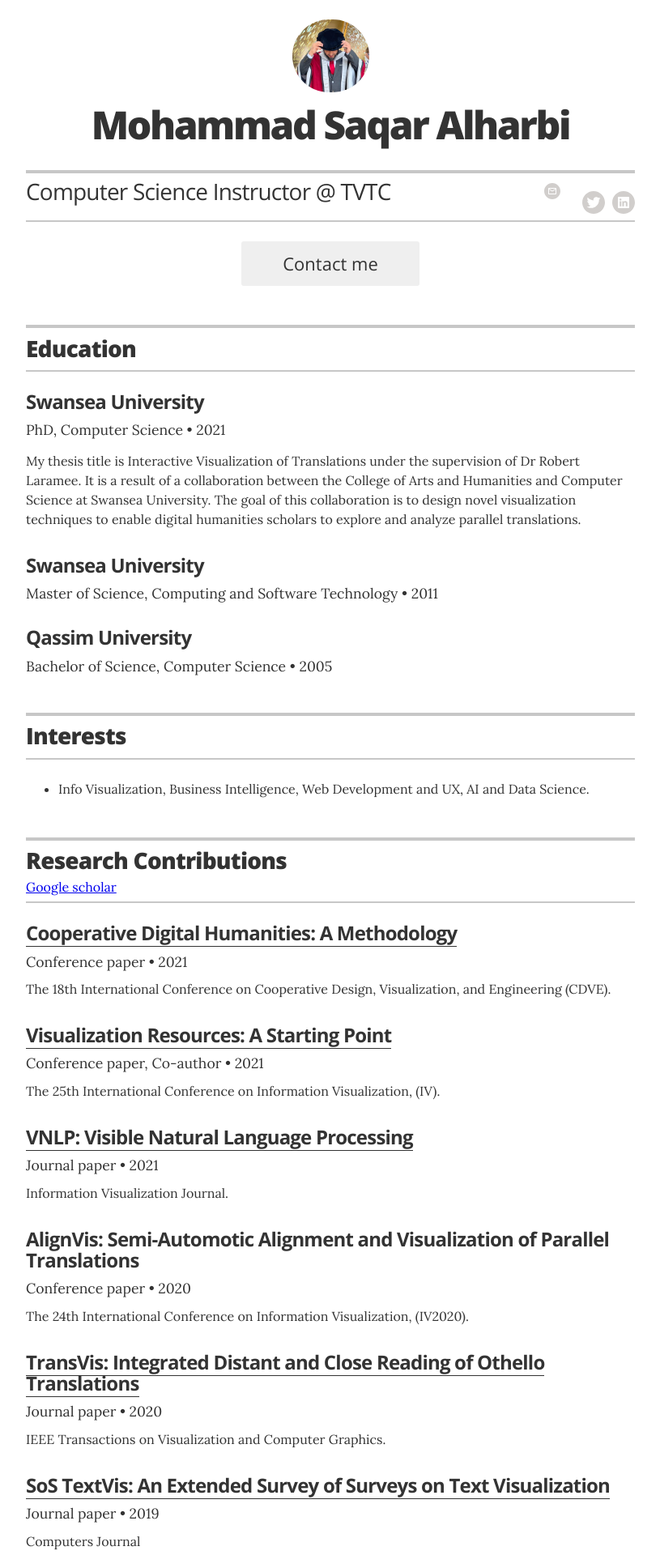
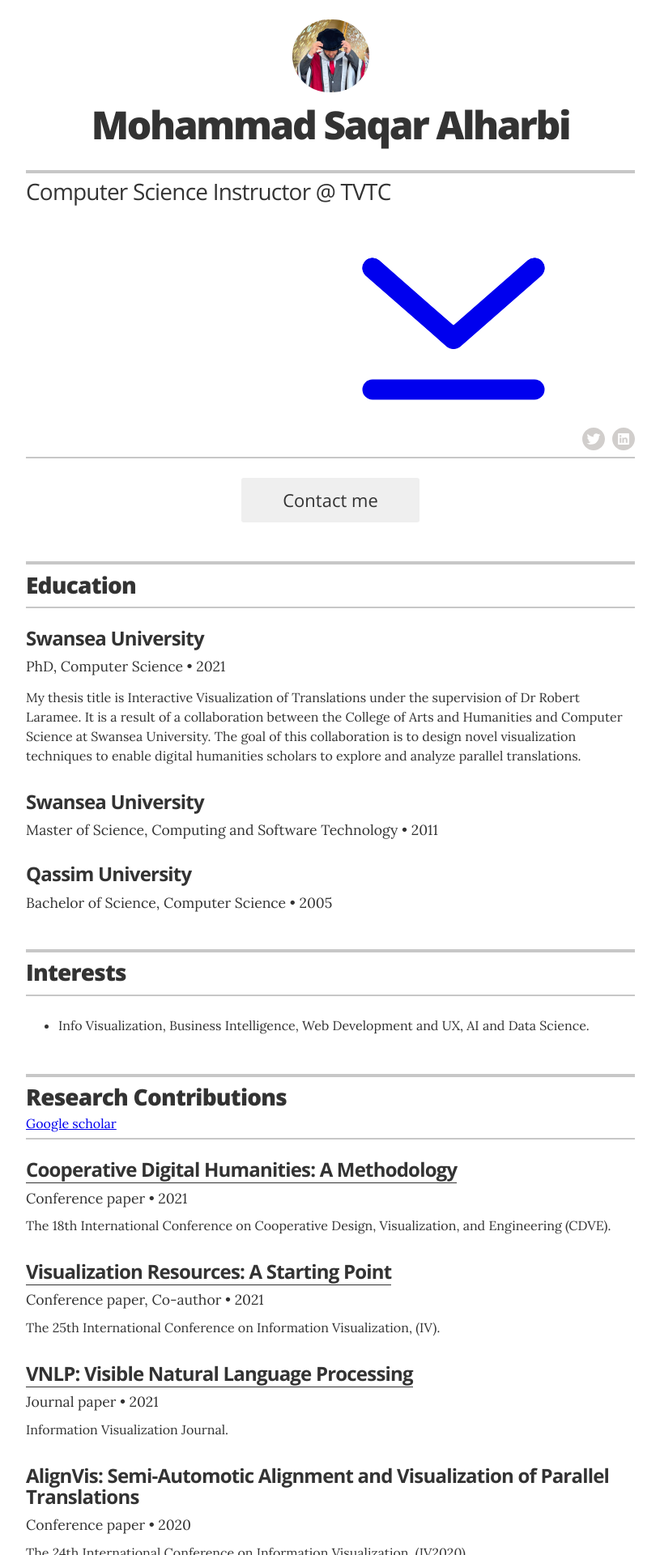
Before and after one commit to msalharbi/msalharbi.github.io, a Jekyll site: the page built from index.html, in a window 1280 px wide. Shown: the top 1920 px of the page at 81% size, without its empty margins (232-1047 px from the left). Built offline with Jekyll 4.4.1, drawn with Linux system fonts in a browser that asks for light colours.

Commit message:
Added Email contact icon

```diff
--- a/_includes/icons/icon-email.html
+++ b/_includes/icons/icon-email.html
@@ -1,3 +1,6 @@
-<svg width="40px" height="40px"  fill="none" xmlns="http://www.w3.org/2000/svg">
-   <path fill-rule="evenodd" clip-rule="evenodd" d="M22 12C22 17.5228 17.5228 22 12 22C6.47715 22 2 17.5228 2 12C2 6.47715 6.47715 2 12 2C17.5228 2 22 6.47715 22 12ZM7.005 9C7.005 8.45 7.45 8 8 8H16C16.55 8 17 8.45 17 9V15C17 15.55 16.55 16 16 16H8C7.45 16 7 15.55 7 15L7.005 9ZM12 12.5L8.00001 9.99997V15H16V9.99997L12 12.5ZM12 11.5L8.00001 9.00001H16L12 11.5Z" fill="#D1CECC"/>
-   </svg>
+<svg xmlns="http://www.w3.org/2000/svg" viewBox="0 0 24 24" width="100%" height="100%" fill="none" stroke="currentColor" stroke-width="2" stroke-linecap="round" stroke-linejoin="round" class="email-icon">
+   <path d="M0 0h24v24H0z" stroke="none"/>
+   <path d="M20 6L12 13L4 6"/>
+   <path d="M20 6L12 13L4 6" fill="none"/>
+   <path d="M4 18h16" />
+ </svg>
```
